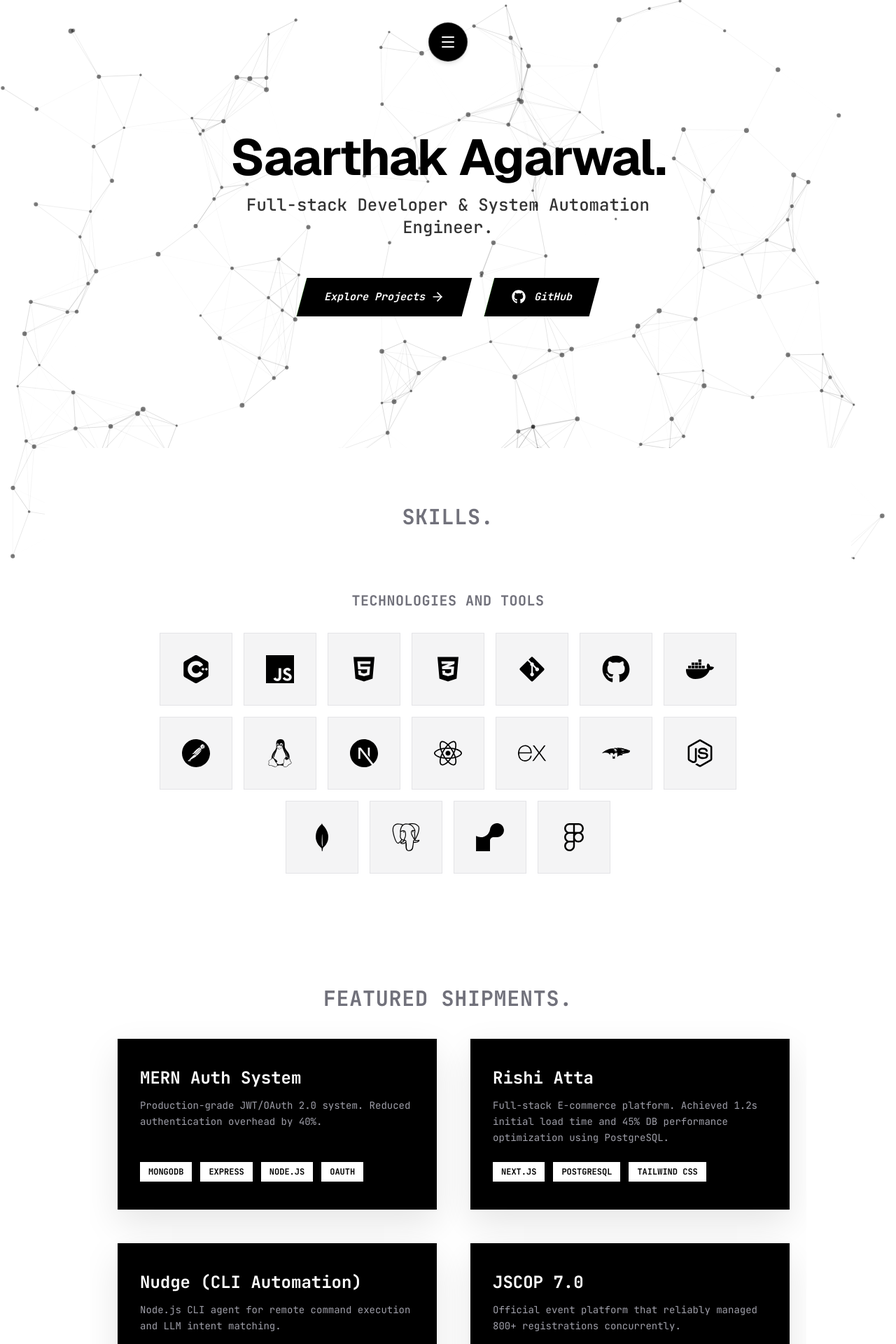
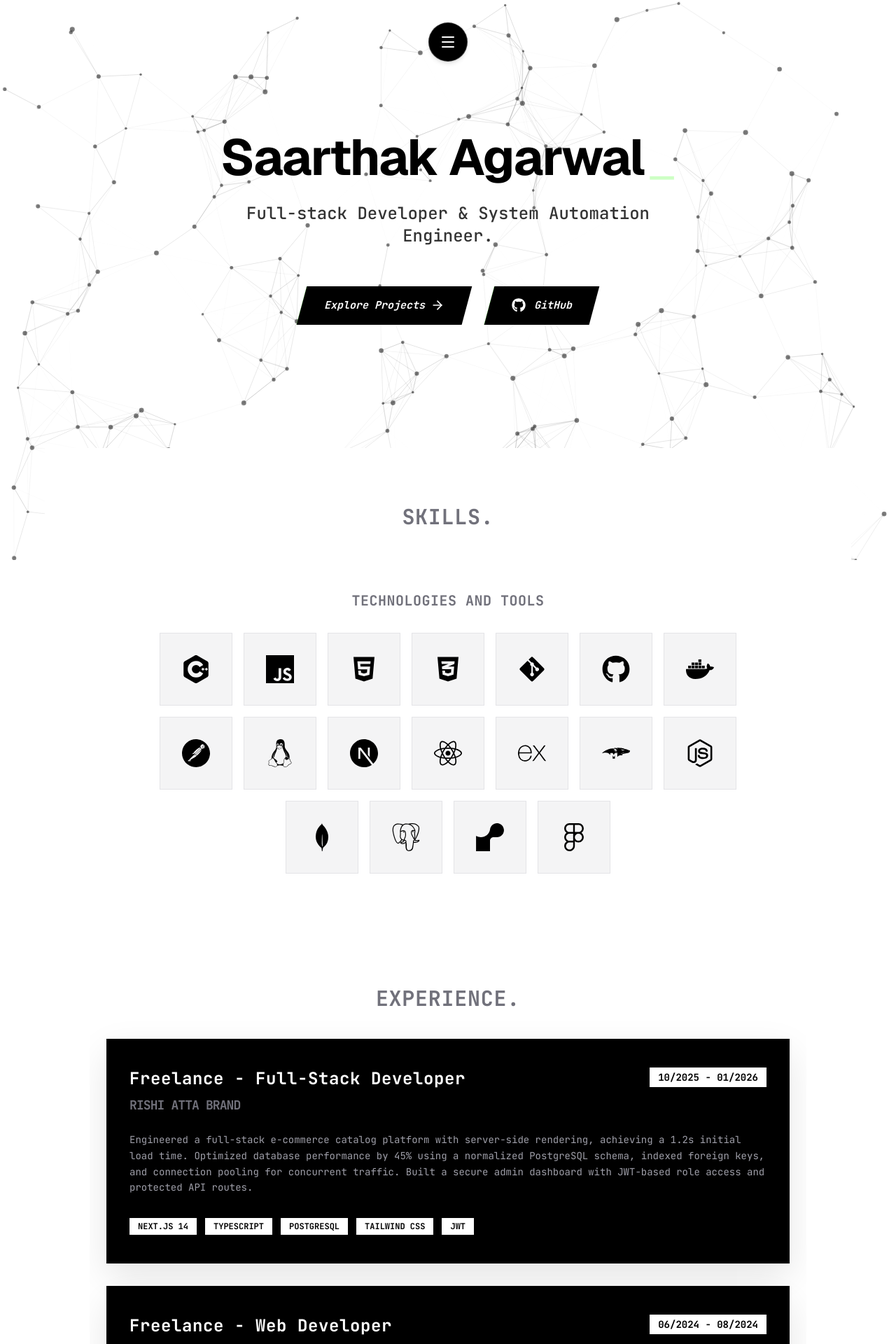
Before and after one commit to Saarthak1234/Portfolio, a Next.js app: page / in a window 1280 px wide. Shown: the top 1920 px of the page at 70% size. Built offline with nearby package versions, Linux system fonts and the light colour scheme.

Commit message:
Update website

```diff
--- a/src/app/page.tsx
+++ b/src/app/page.tsx
@@ -1,6 +1,7 @@
 import Hero from "@/components/Hero";
 import TechStack from "@/components/TechStack";
 import Projects from "@/components/Projects";
+import Experience from "@/components/Experience";
 import Metrics from "@/components/Metrics";
 import Contact from "@/components/Contact";
 export default function Home() {
@@ -8,6 +9,7 @@ export default function Home() {
     <main className="min-h-screen">
       <Hero />
       <TechStack />
+      <Experience />
       <Projects />
       <Metrics />
       <Contact />
--- a/src/components/Experience.tsx
+++ b/src/components/Experience.tsx
@@ -26,30 +26,33 @@ export default function Experience() {
     <section id="experience" className="py-20 max-w-5xl mx-auto px-6 overflow-hidden">
       <h2 className="text-3xl font-mono text-zinc-500 font-bold uppercase tracking-wide text-center mb-10">Experience.</h2>
 
-      <div className="flex flex-col gap-12">
+      <div className="grid grid-cols-1 gap-8">
         {experiences.map((exp) => (
           <motion.div
-            initial={{ opacity: 0, x: -20 }}
-            whileInView={{ opacity: 1, x: 0 }}
+            initial={{ opacity: 0, y: 20 }}
+            whileInView={{ opacity: 1, y: 0 }}
             viewport={{ once: true, margin: "-50px" }}
             transition={{ duration: 0.5 }}
             key={exp.id}
-            className="flex flex-col gap-4 border-l-2 border-[#39FF14] pl-6 ml-4 relative"
+            className="px-8 py-10 bg-black shadow-ghost border border-black group-hover:border-[#39FF14] rounded-none flex flex-col gap-4 transform transition-all duration-300 hover:-translate-y-2 relative group"
           >
-            {/* structural timeline nub */}
-            <div className="absolute w-3 h-3 bg-black -left-[7px] top-2" />
+            <div className="flex flex-col md:flex-row md:items-start justify-between gap-4">
+              <div className="flex flex-col gap-2">
+                <h3 className="text-2xl font-bold font-mono text-white tracking-wide">{exp.role}</h3>
+                <h4 className="text-lg font-bold font-mono text-zinc-500 uppercase tracking-tighter">{exp.client}</h4>
+              </div>
+              <span className="font-mono text-sm font-bold text-black bg-white px-3 py-1 uppercase shrink-0">
+                {exp.duration}
+              </span>
+            </div>
 
-            <div className="flex flex-col md:flex-row md:items-center justify-between gap-2">
-              <h3 className="text-2xl font-bold font-tech text-black tracking-wide">{exp.role}</h3>
-              <span className="font-mono text-sm font-bold text-zinc-500 bg-zinc-100 px-3 py-1">{exp.duration}</span>
-            </div>
-            <h4 className="text-lg font-bold font-mono text-zinc-700 uppercase tracking-tighter">{exp.client}</h4>
-            <p className="text-black/80 font-mono text-sm leading-relaxed max-w-3xl">
+            <p className="text-zinc-400 font-mono text-sm leading-relaxed mt-2">
               {exp.description}
             </p>
-            <div className="flex flex-wrap gap-3 mt-2">
+
+            <div className="flex flex-wrap gap-3 mt-4">
               {exp.tech.map((t) => (
-                <span key={t} className="text-xs font-mono font-bold px-3 py-1 bg-black text-white rounded-none">
+                <span key={t} className="text-xs font-mono font-bold px-3 py-1 bg-white text-black rounded-none uppercase">
                   {t}
                 </span>
               ))}
--- a/src/components/Hero.tsx
+++ b/src/components/Hero.tsx
@@ -1,11 +1,28 @@
 "use client";
 
+import { useState, useEffect } from "react";
 import { motion } from "framer-motion";
 import { ArrowRight } from "lucide-react";
 import { FaGithub } from "react-icons/fa";
 import TactileBladeButton from "./ui/TactileBladeButton";
 
 export default function Hero() {
+  const [text, setText] = useState("");
+  const fullText = "Saarthak Agarwal";
+
+  useEffect(() => {
+    let index = 0;
+    setText(""); // Reset to empty on mount
+    const timer = setInterval(() => {
+      index++;
+      setText(fullText.substring(0, index));
+      if (index === fullText.length) {
+        clearInterval(timer);
+      }
+    }, 120);
+    return () => clearInterval(timer);
+  }, []);
+
   return (
     <section className="min-h-[80vh] flex flex-col justify-center items-center text-center max-w-5xl mx-auto px-6">
       <motion.div
@@ -15,8 +32,15 @@ export default function Hero() {
         className="space-y-8 flex flex-col items-center"
       >
         <div className="space-y-4">
-          <h1 className="text-5xl md:text-7xl font-bold tracking-tight text-black text-center">
-            Saarthak Agarwal.
+          <h1 className="text-5xl md:text-7xl font-bold tracking-tight text-black text-center flex justify-center items-center flex-wrap h-20 md:h-24">
+            {text}
+            <motion.span
+              animate={{ opacity: [1, 0] }}
+              transition={{ duration: 0.8, repeat: Infinity, ease: "linear" }}
+              className="text-[#39FF14] font-mono font-light ml-1"
+            >
+              _
+            </motion.span>
           </h1>
           <p className="text-xl md:text-2xl text-black/80 font-medium max-w-2xl font-mono text-center">
             Full-stack Developer & System Automation Engineer.
--- a/src/components/Metrics.tsx
+++ b/src/components/Metrics.tsx
@@ -1,7 +1,7 @@
 "use client";
 
 import { motion } from "framer-motion";
-import { Trophy, Code2 } from "lucide-react";
+import { Trophy, Code2, ArrowUpRight } from "lucide-react";
 
 const metrics = [
   {
@@ -30,8 +30,11 @@ export default function Metrics() {
               whileInView={{ opacity: 1, scale: 1 }}
               viewport={{ once: true, margin: "-50px" }}
               transition={{ delay: idx * 0.1, duration: 0.5, ease: "easeOut" }}
-              className="flex items-center gap-6 p-8 shadow-ghost bg-black border border-black rounded-none transition-transform hover:-translate-y-1"
+              className="relative flex items-center gap-6 p-8 shadow-ghost bg-black border border-black group-hover:border-[#39FF14] rounded-none transition-all hover:-translate-y-1 group cursor-pointer"
             >
+              <div className="absolute top-4 right-4 opacity-0 group-hover:opacity-100 transition-opacity duration-300">
+                <ArrowUpRight className="w-5 h-5 text-[#39FF14]" />
+              </div>
               <div className="w-14 h-14 rounded-none bg-white flex items-center justify-center shrink-0 shadow-ghost">
                 <Icon className="w-6 h-6 text-black" />
               </div>
--- a/src/components/Projects.tsx
+++ b/src/components/Projects.tsx
@@ -58,12 +58,12 @@ export default function Projects() {
 
             <Link href={project.link} className="block group h-full">
               {/* Normal Bento Wrapper */}
-              <div className="h-full px-8 py-10 bg-black shadow-ghost rounded-none flex flex-col gap-4 transform transition-all duration-300 hover:-translate-y-2 relative">
+              <div className="h-full px-8 py-10 bg-black shadow-ghost rounded-none border border-black group-hover:border-[#39FF14] flex flex-col gap-4 transform transition-all duration-300 hover:-translate-y-2 relative">
 
                 {/* Content */}
                 <div className="flex flex-col h-full w-full">
                   <div className="absolute top-0 right-0 opacity-0 group-hover:opacity-100 transition-opacity duration-300">
-                    <ArrowUpRight className="w-6 h-6 text-white" />
+                    <ArrowUpRight className="w-6 h-6 text-[#39FF14]" />
                   </div>
                   <h3 className="text-2xl font-bold font-mono text-white pr-8">{project.title}</h3>
                   <p className="text-zinc-400 text-sm flex-1 leading-relaxed font-mono mt-3">
```
